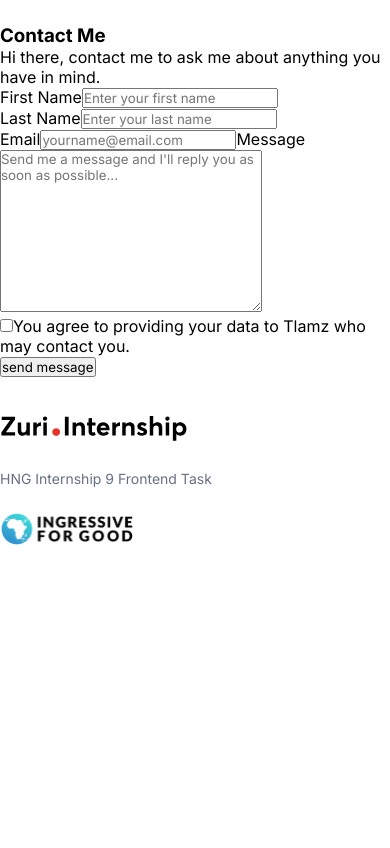
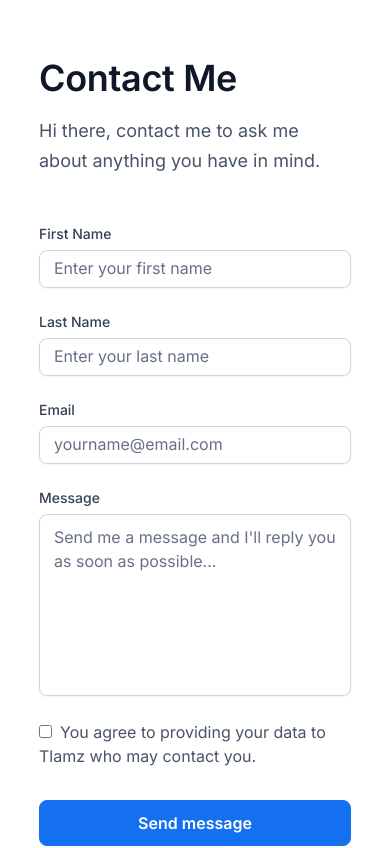
Before and after one commit to Tlamz/linktree-with-reactjs, a React (Create React App) app: page /contact in a window 390 px wide. Shown: the top 848 px of the page. Built offline with nearby package versions, Linux system fonts and the light colour scheme.

Commit message:
style: contact page styling, 100% responsiveness

```diff
--- a/src/App.css
+++ b/src/App.css
@@ -125,6 +125,127 @@ a {
   margin-right: 1rem;
 }
 
+/* Contact Page */
+
+.contact-form {
+  display: flex;
+  flex-direction: column;
+  width: 100%;
+  align-items: center;
+  justify-content: center;
+  margin-top: 2rem;
+}
+
+header {
+  width: 50%;
+}
+
+header h1 {
+  font-size: 36px;
+  font-weight: 600;
+  color: #101828;
+  letter-spacing: -0.02rem;
+  line-height: 44px;
+  margin-bottom: 1rem;
+}
+
+header p {
+  font-size: 20px;
+  font-weight: 400;
+  color: #475467;
+  line-height: 30px;
+  margin-bottom: 48px;
+}
+
+form {
+  width: 50%;
+}
+
+.fullname-div {
+  display: flex;
+  justify-content: space-between;
+  /* gap: 1rem; */
+}
+
+.fullname-div > div {
+  flex-basis: 48%;
+}
+
+label {
+  display: block;
+  font-size: 14px;
+  font-weight: 500;
+  line-height: 20px;
+  color: #344054;
+  margin-bottom: 6px;
+}
+
+input,
+textarea {
+  display: block;
+  padding: 0.625rem 0.875rem;
+  border: 1px solid #D0D5DD;
+  box-shadow: 0px 1px 2px rgba(16, 24, 40, 0.05);
+  border-radius: 0.5rem;
+  outline: none;
+  width: 100%;
+  margin-bottom: 1.5rem;
+}
+
+textarea {
+  resize: none;
+}
+
+input:valid,
+textarea:valid {
+  padding: 0.625rem 0.875rem;
+  border: 1px solid #D0D5DD;
+  box-shadow: 0px 1px 2px rgba(16, 24, 40, 0.05);
+}
+
+input[type=checkbox] {
+  display: inline;
+  width: auto;
+  margin-bottom: 0;
+}
+
+button {
+	padding: 0.75rem 1.25rem;
+	cursor: pointer;
+	font-weight: 600;
+	font-size: 1rem;
+	background-color: #1570EF;
+	color:#FFFFFF ;
+	border: 1px solid #1570ef;
+	border-radius: 8px;
+	width: 100%;
+  box-shadow: 0px 1px 2px rgba(16, 24, 40, 0.05);
+  margin-bottom: 1.5rem;
+}
+
+::placeholder {
+  font-size: 1rem;
+  font-weight: 400;
+  line-height: 1.5rem;
+  color: #667085;
+}
+
+span {
+  font-size: 1rem;
+  font-weight: 400;
+  line-height: 1.5rem;
+  color: #475467;
+  text-align: left;
+}
+
+.accept {
+  display: flex;
+  /* justify-content: flex-start; */
+  /* align-items: center; */
+  gap: 0.5rem;
+  margin-bottom: 2rem;
+}
+
 footer {
   width: 90%;
   display: flex;
@@ -145,11 +266,44 @@ footer {
   .share-desktop {
     display: none;
   }
+
+  header {
+    width: 65%;
+  }
+
+  form {
+    width: 65%;
+  }
 }
 
 @media screen and (max-width: 650px) {
   .btns-container {
     width: 90%;
+  }
+
+  .fullname-div {
+    display: flex;
+    flex-direction: column;
+  }
+
+  header {
+    width: 80%;
+  }
+
+  header p {
+  font-size: 18px;
+  }
+
+  form {
+    width: 80%;
+  }
+
+  .accept {
+    display: block;
+  }
+
+  span {
+    margin-left: 0.5rem;
   }
 
   footer {
--- a/src/pages/Contact.page.js
+++ b/src/pages/Contact.page.js
@@ -4,9 +4,9 @@ import { Footer } from '../components/Footer.component';
 
 function Contact() {
     return (
-      <div className="contact_form">
+      <div className="contact-form">
         <header>
-          <h3>Contact Me</h3>
+          <h1>Contact Me</h1>
           <p>Hi there, contact me to ask me about anything you have in mind.</p>
         </header>
         <form action="">
@@ -46,13 +46,15 @@ function Contact() {
             placeholder="Send me a message and I'll reply you as soon as possible..."
             required
           ></textarea>
-          <div>
+          <div className='accept'>
             <input type="checkbox" id="" required />
             <span>
               You agree to providing your data to Tlamz who may contact you.
             </span>
           </div>
-          <input type="submit" value="send message" id="btn__submit" />
+          <button type="submit" id="btn__submit">
+            Send message
+          </button>
         </form>
         <Footer />
       </div>
```
